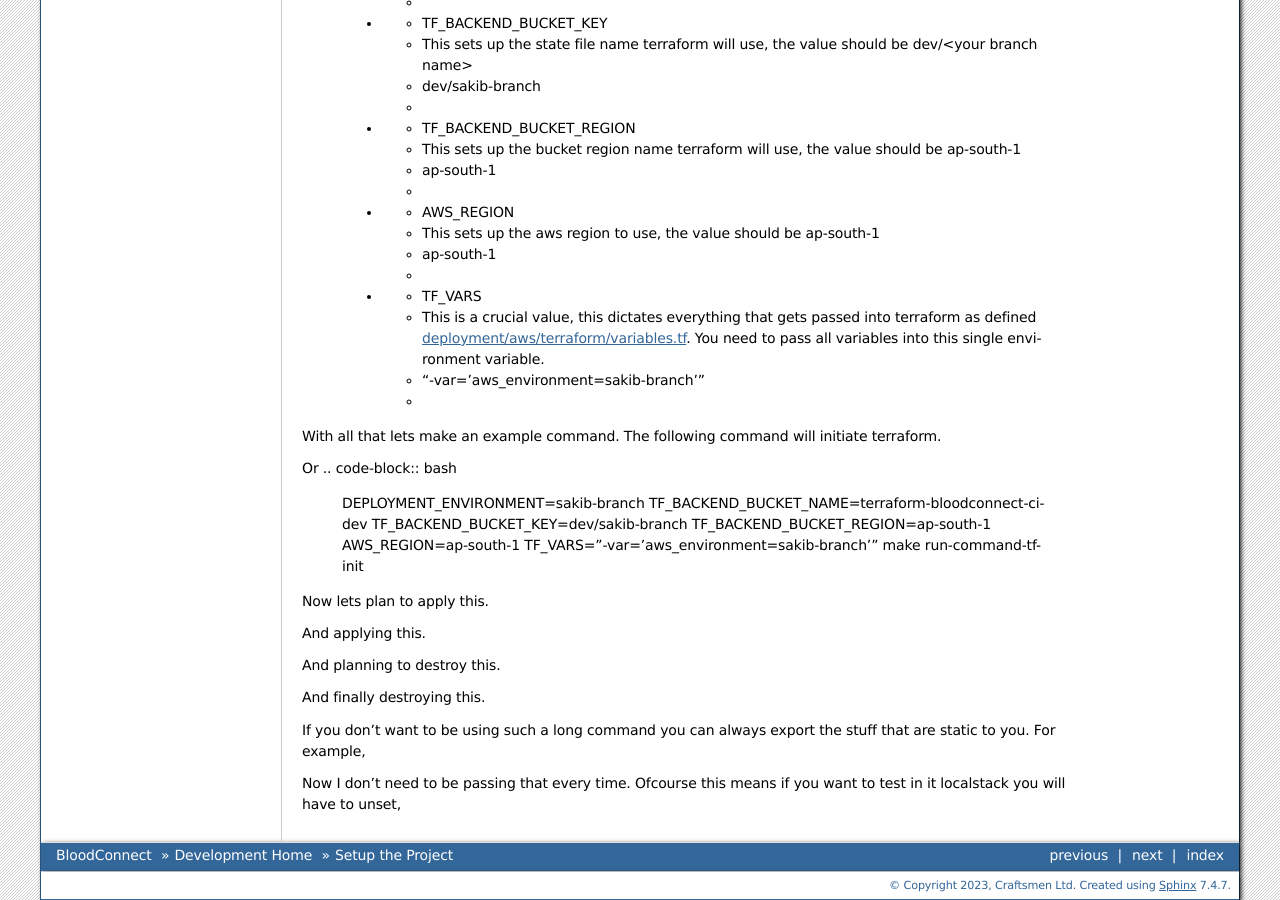
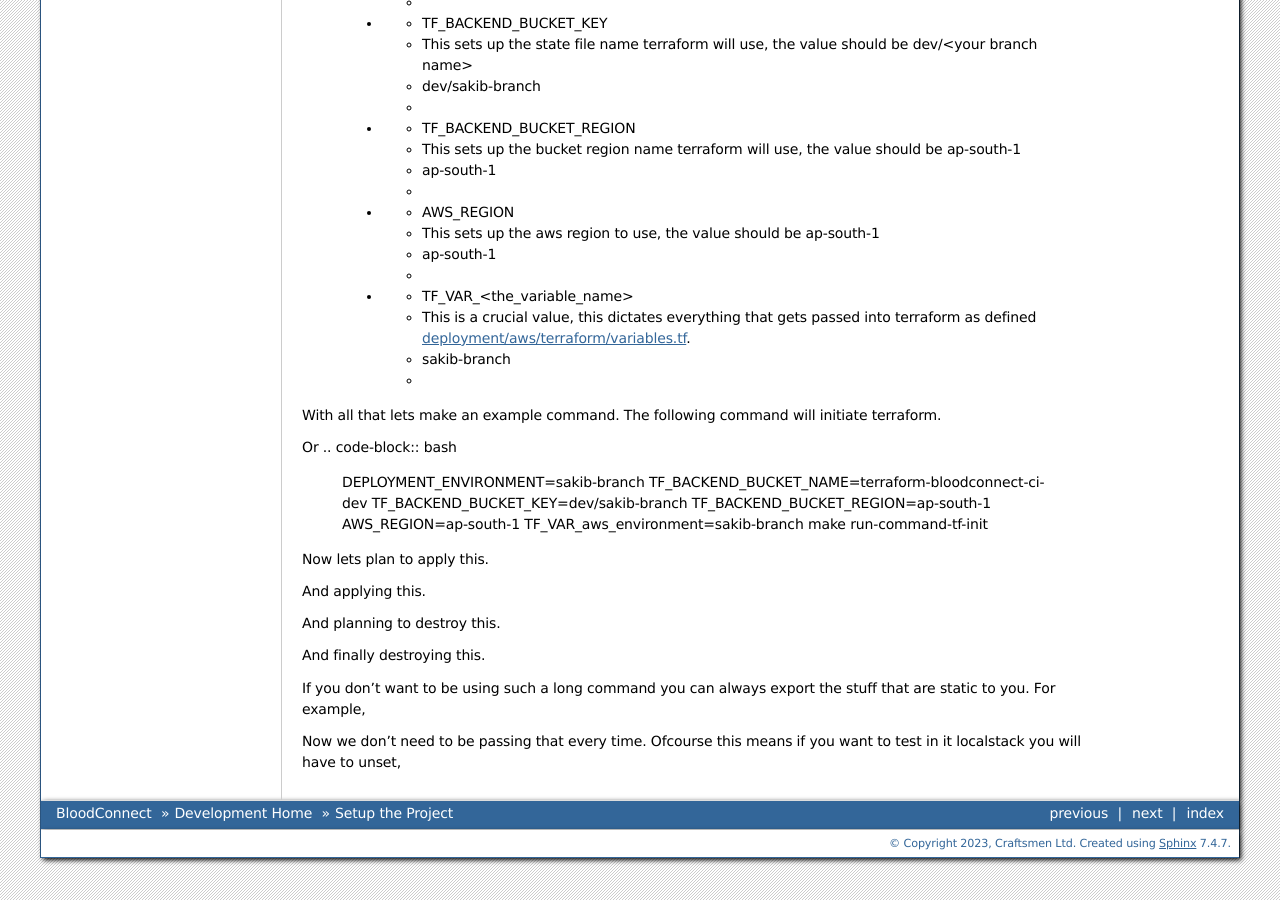
Before and after one commit to CraftsmenLtd/BloodConnect, a Sphinx documentation site: the page built from docs/development/GettingStarted.rst, in a window 1280 px wide and 900 px high, scrolled down 3214 px. Built offline with Sphinx 7.4.7, drawn with Linux system fonts in a browser that asks for light colours.

Commit message:
cleaner variable calc

```diff
--- a/docs/development/GettingStarted.rst
+++ b/docs/development/GettingStarted.rst
@@ -197,9 +197,9 @@ The table below explains the variables that needs to be passed
      - This sets up the aws region to use, the value should be ap-south-1
      - ap-south-1
      -
-   * - TF_VARS
-     - This is a crucial value, this dictates everything that gets passed into terraform as defined `deployment/aws/terraform/variables.tf <https://github.com/CraftsmenLtd/BloodConnect/tree/master/deployment/aws/terraform/variables.tf>`_. You need to pass all variables into this single environment variable.
-     - "-var='aws_environment=sakib-branch'"
+   * - TF_VAR_<the_variable_name>
+     - This is a crucial value, this dictates everything that gets passed into terraform as defined `deployment/aws/terraform/variables.tf <https://github.com/CraftsmenLtd/BloodConnect/tree/master/deployment/aws/terraform/variables.tf>`_.
+     - sakib-branch
      -
 
 With all that lets make an example command. The following command will initiate terraform.
@@ -219,7 +219,7 @@ Or
     TF_BACKEND_BUCKET_KEY=dev/sakib-branch \
     TF_BACKEND_BUCKET_REGION=ap-south-1 \
     AWS_REGION=ap-south-1 \
-    TF_VARS="-var='aws_environment=sakib-branch'" \
+    TF_VAR_aws_environment=sakib-branch \
     make run-command-tf-init
 
 Now lets plan to apply this.
@@ -230,7 +230,7 @@ Now lets plan to apply this.
     TF_BACKEND_BUCKET_KEY=dev/sakib-branch \
     TF_BACKEND_BUCKET_REGION=ap-south-1 \
     AWS_REGION=ap-south-1 \
-    TF_VARS="-var='aws_environment=sakib-branch'" \
+    TF_VAR_aws_environment=sakib-branch \
     make run-command-tf-plan-apply
 
 And applying this.
@@ -241,7 +241,7 @@ And applying this.
     TF_BACKEND_BUCKET_KEY=dev/sakib-branch \
     TF_BACKEND_BUCKET_REGION=ap-south-1 \
     AWS_REGION=ap-south-1 \
-    TF_VARS="-var='aws_environment=sakib-branch'" \
+    TF_VAR_aws_environment=sakib-branch \
     make run-command-tf-apply
 
 
@@ -253,7 +253,7 @@ And planning to destroy this.
     TF_BACKEND_BUCKET_KEY=dev/sakib-branch \
     TF_BACKEND_BUCKET_REGION=ap-south-1 \
     AWS_REGION=ap-south-1 \
-    TF_VARS="-var='aws_environment=sakib-branch'" \
+    TF_VAR_aws_environment=sakib-branch \
     make run-command-tf-plan-destroy
 
 And finally destroying this.
@@ -264,7 +264,7 @@ And finally destroying this.
     TF_BACKEND_BUCKET_KEY=dev/sakib-branch \
     TF_BACKEND_BUCKET_REGION=ap-south-1 \
     AWS_REGION=ap-south-1 \
-    TF_VARS="-var='aws_environment=sakib-branch'" \
+    TF_VAR_aws_environment=sakib-branch \
     make run-command-tf-destroy
 
 If you don't want to be using such a long command you can always export the stuff that are static to you. For example,
@@ -272,7 +272,7 @@ If you don't want to be using such a long command you can always export the stuf
 .. code-block:: bash
     export DEPLOYMENT_ENVIRONMENT=sakib-branch
 
-Now I don't need to be passing that every time. Ofcourse this means if you want to test in it localstack you will have to unset,
+Now we don't need to be passing that every time. Ofcourse this means if you want to test in it localstack you will have to unset,
 
 .. code-block:: bash
     unset DEPLOYMENT_ENVIRONMENT
```
Also changed, not shown: 4 other files.
